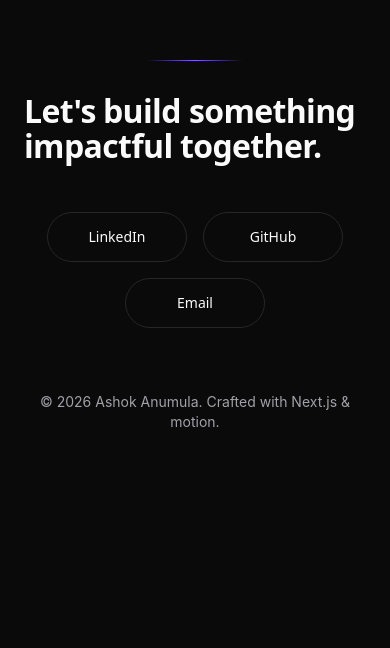
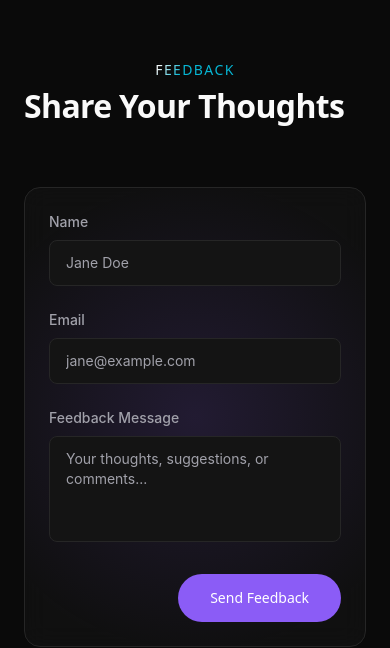
Before and after one commit to Anumulaashok/portfolio, a Next.js app: page / in a window 390 px wide. Shown: the part 8666-9314 px from the top of the page. Before the commit the page ends 9226 px from the top, so only its background shows below. Built offline with nearby package versions, Linux system fonts and the light colour scheme.

Commit message:
feat: Add Feedback form section with Formspree integration

```diff
--- a/app/page.tsx
+++ b/app/page.tsx
@@ -4,6 +4,7 @@ import { ExperienceSection } from "@/components/sections/ExperienceSection";
 import { SkillsSection } from "@/components/sections/SkillsSection";
 import { ProjectsSection } from "@/components/sections/ProjectsSection";
 import { TimelineSection } from "@/components/sections/TimelineSection";
+import { FeedbackSection } from "@/components/sections/FeedbackSection";
 import { ContactSection } from "@/components/sections/ContactSection";
 
 export default function Home() {
@@ -15,6 +16,7 @@ export default function Home() {
       <SkillsSection />
       <ProjectsSection />
       <TimelineSection />
+      <FeedbackSection />
       <ContactSection />
     </>
   );
--- /dev/null
+++ b/components/sections/FeedbackSection.tsx
@@ -0,0 +1,150 @@
+"use client";
+
+import { useState } from "react";
+import { motion } from "framer-motion";
+import { GlowCard } from "@/components/ui/GlowCard";
+import { sectionViewport } from "@/lib/viewport";
+import { SectionHeading } from "@/components/ui/SectionHeading";
+import { ShinyText } from "@/components/reactbits/ShinyText";
+
+export function FeedbackSection() {
+  const [status, setStatus] = useState<"idle" | "submitting" | "success" | "error">("idle");
+  const [formData, setFormData] = useState({ name: "", email: "", message: "" });
+
+  const handleChange = (e: React.ChangeEvent<HTMLInputElement | HTMLTextAreaElement>) => {
+    setFormData(prev => ({ ...prev, [e.target.name]: e.target.value }));
+  };
+
+  const handleSubmit = async (e: React.FormEvent) => {
+    e.preventDefault();
+    setStatus("submitting");
+
+    try {
+      const response = await fetch("https://formspree.io/f/xqkjblnl", {
+        method: "POST",
+        headers: {
+          "Content-Type": "application/json",
+          "Accept": "application/json"
+        },
+        body: JSON.stringify({
+          ...formData,
+          _subject: "New Feedback Submission from Portfolio",
+        }),
+      });
+
+      if (response.ok) {
+        setStatus("success");
+        setFormData({ name: "", email: "", message: "" });
+      } else {
+        setStatus("error");
+      }
+    } catch {
+      setStatus("error");
+    }
+  };
+
+  return (
+    <section id="feedback" className="section-padding px-6 pb-20">
+      <div className="mx-auto max-w-4xl">
+        <SectionHeading label="Feedback" title="Share Your Thoughts" align="center" />
+
+        <motion.div
+          initial={{ opacity: 0, y: 20 }}
+          whileInView={{ opacity: 1, y: 0 }}
+          viewport={sectionViewport}
+          transition={{ duration: 0.5 }}
+          className="mt-12"
+        >
+          <GlowCard className="mx-auto max-w-2xl">
+            {status === "success" ? (
+              <div className="text-center py-12">
+                <div className="mx-auto mb-4 flex h-16 w-16 items-center justify-center rounded-full bg-[var(--accent-violet)]/10 text-[var(--accent-violet)] border border-[var(--accent-violet)]/20">
+                  <svg className="h-8 w-8" fill="none" viewBox="0 0 24 24" stroke="currentColor">
+                    <path strokeLinecap="round" strokeLinejoin="round" strokeWidth={2} d="M5 13l4 4L19 7" />
+                  </svg>
+                </div>
+                <h3 className="text-xl font-bold text-white mb-2">Thank you!</h3>
+                <p className="text-[var(--text-secondary)]">Your feedback has been received. I appreciate your time.</p>
+                <button
+                  onClick={() => setStatus("idle")}
+                  className="mt-6 text-sm text-[var(--accent-violet)] hover:underline"
+                >
+                  Send another message
+                </button>
+              </div>
+            ) : (
+              <form onSubmit={handleSubmit} className="flex flex-col gap-6 relative z-10">
+                <div className="grid grid-cols-1 gap-6 sm:grid-cols-2">
+                  <div className="flex flex-col gap-2">
+                    <label htmlFor="name" className="text-sm font-medium text-[var(--text-secondary)]">
+                      Name
+                    </label>
+                    <input
+                      id="name"
+                      name="name"
+                      type="text"
+                      required
+                      value={formData.name}
+                      onChange={handleChange}
+                      className="w-full rounded-lg border border-[var(--border)] bg-[var(--surface)] px-4 py-3 text-sm text-white placeholder:text-[var(--text-secondary)] outline-none transition-colors focus:border-[var(--accent-violet)] focus:bg-[var(--bg)]"
+                      placeholder="Jane Doe"
+                    />
+                  </div>
+                  <div className="flex flex-col gap-2">
+                    <label htmlFor="email" className="text-sm font-medium text-[var(--text-secondary)]">
+                      Email
+                    </label>
+                    <input
+                      id="email"
+                      name="email"
+                      type="email"
+                      required
+                      value={formData.email}
+                      onChange={handleChange}
+                      className="w-full rounded-lg border border-[var(--border)] bg-[var(--surface)] px-4 py-3 text-sm text-white placeholder:text-[var(--text-secondary)] outline-none transition-colors focus:border-[var(--accent-violet)] focus:bg-[var(--bg)]"
+                      placeholder="jane@example.com"
+                    />
+                  </div>
+                </div>
+
+                <div className="flex flex-col gap-2">
+                  <label htmlFor="message" className="text-sm font-medium text-[var(--text-secondary)]">
+                    Feedback Message
+                  </label>
+                  <textarea
+                    id="message"
+                    name="message"
+                    required
+                    value={formData.message}
+                    onChange={handleChange}
+                    rows={4}
+                    className="w-full resize-none rounded-lg border border-[var(--border)] bg-[var(--surface)] px-4 py-3 text-sm text-white placeholder:text-[var(--text-secondary)] outline-none transition-colors focus:border-[var(--accent-violet)] focus:bg-[var(--bg)]"
+                    placeholder="Your thoughts, suggestions, or comments..."
+                  />
+                </div>
+
+                {status === "error" && (
+                  <p className="text-sm text-red-500">Something went wrong. Please try again.</p>
+                )}
+
+                <div className="mt-2 flex justify-end">
+                  <button
+                    type="submit"
+                    disabled={status === "submitting"}
+                    className="inline-flex items-center justify-center gap-2 rounded-full px-8 py-3.5 text-sm font-medium transition-colors font-display bg-[var(--accent-violet)] text-white hover:bg-[#7c3aed] disabled:opacity-50 min-w-[140px]"
+                  >
+                    {status === "submitting" ? (
+                      <ShinyText text="Sending..." color="#ffffff" shineColor="#d8b4fe" speed={2} />
+                    ) : (
+                      "Send Feedback"
+                    )}
+                  </button>
+                </div>
+              </form>
+            )}
+          </GlowCard>
+        </motion.div>
+      </div>
+    </section>
+  );
+}
```
